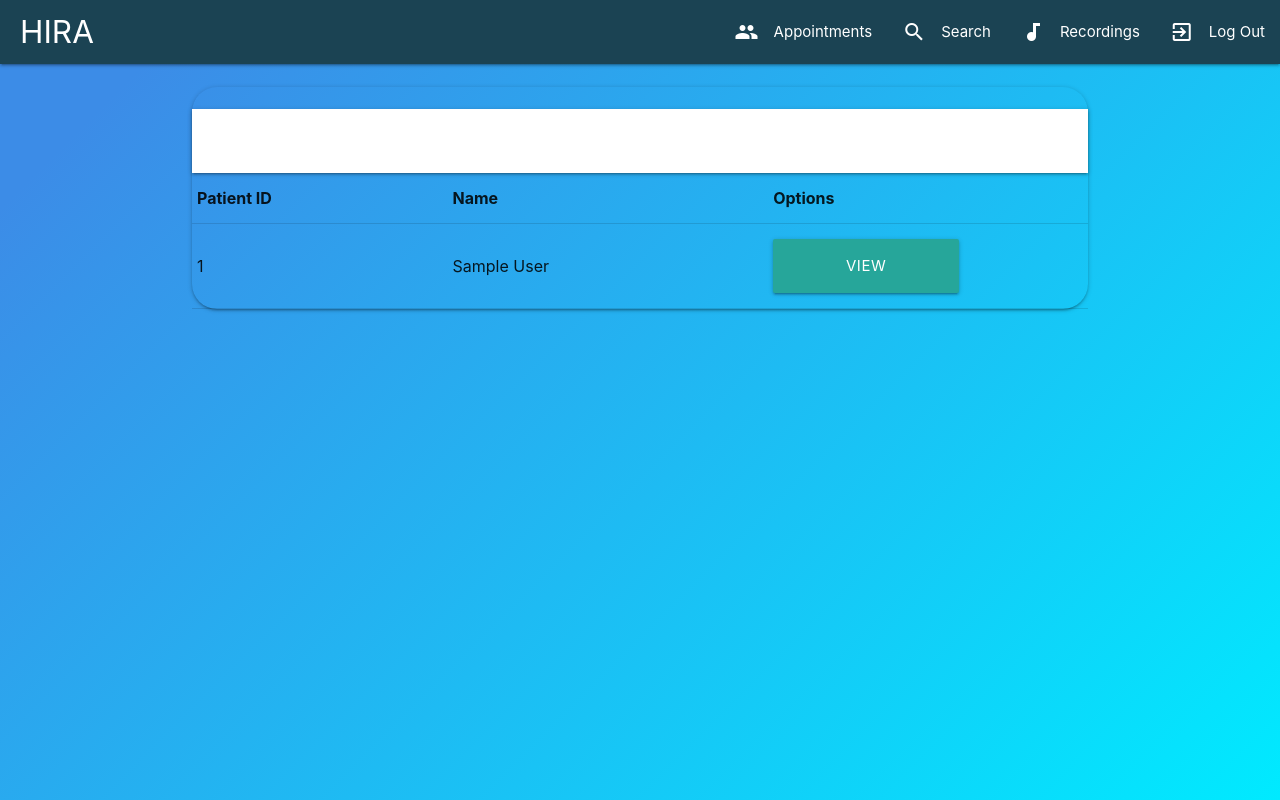
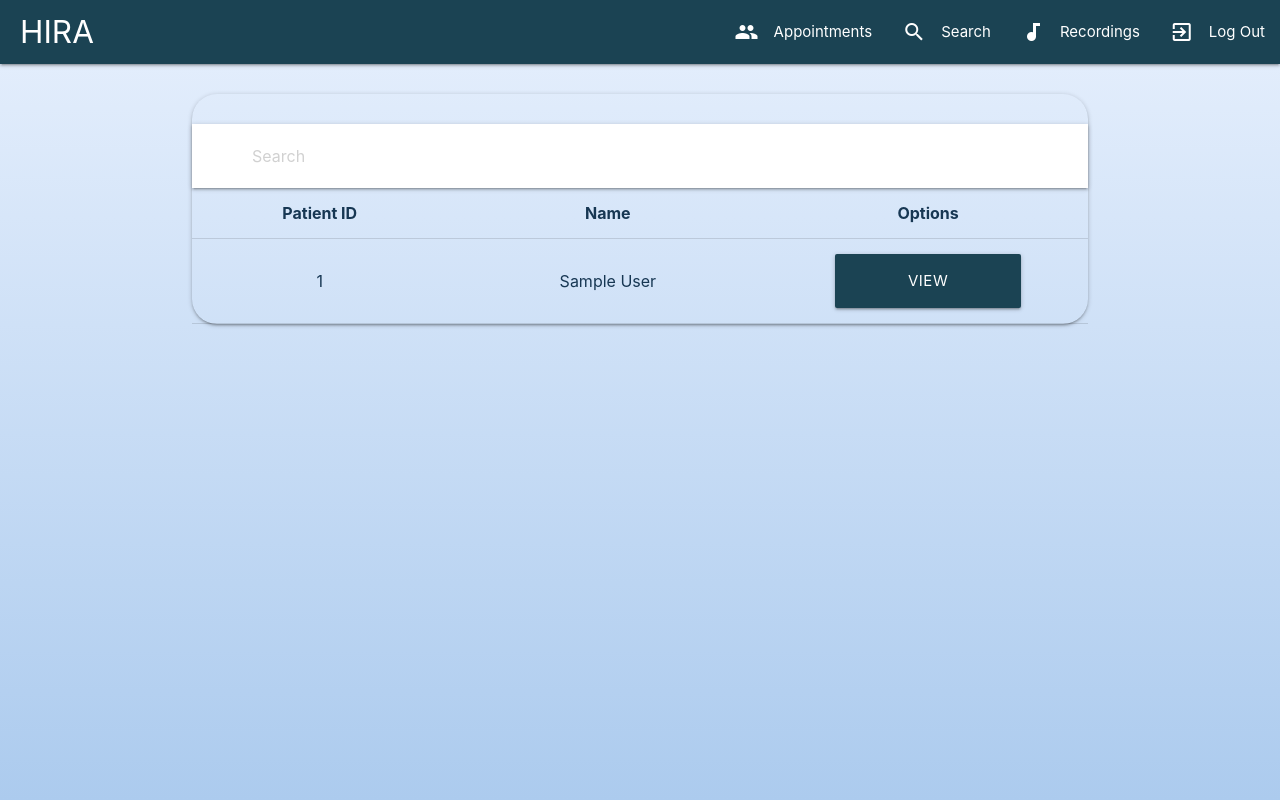
Before and after one commit to Siskat/Hira, a Flask app: page /patients_list in a window 1280 px wide. Run offline with Flask 2, Linux system fonts and the light colour scheme; tables that the repository leaves empty hold one stand-in row (values such as "Sample post"); some libraries are stand-ins or nearby versions.

Commit message:
background color change, card colors change

```diff
--- a/backend/static/css/custom.css
+++ b/backend/static/css/custom.css
@@ -18,5 +18,5 @@
 }
 
 body {
-background-image: linear-gradient( 135deg, #3C8CE7 10%, #00EAFF 100%);
+  background-image: linear-gradient(to top, #accbee 0%, #e7f0fd 100%);
 }
--- a/backend/static/css/styles.css
+++ b/backend/static/css/styles.css
@@ -14,10 +14,7 @@ nav {
 }
 
 .scheme {
-    background-color: #1B4353;
-
-.white {
-  background-color: #000000;
+    background-color: #1B4353 !important;
 }
 
 .background {
@@ -28,6 +25,7 @@ nav {
   background-position: right bottom;
   background-repeat: no-repeat;
 }
+
 h1 {
   color: #173753;
 }
--- a/backend/templates/patients_list.html
+++ b/backend/templates/patients_list.html
@@ -6,14 +6,14 @@
     <div class="nav-wrapper">
       <form>
         <div class="input-field">
-          <input id="search" type="search" required>
+          <input id="search" type="search" placeholder="Search" required>
           <i class="material-icons">search</i>
         </div>
       </form>
     </div>
   </nav>
 
-  <table class="responsive-table">
+  <table class="responsive-table centered">
     <thead>
       <tr>
         <th>Patient ID</th>
```
Also changed, not shown: 3 other files.
